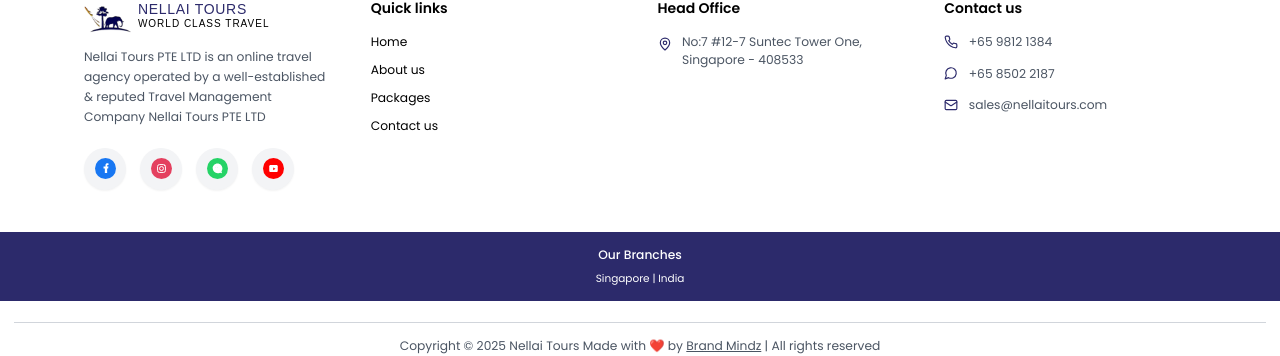
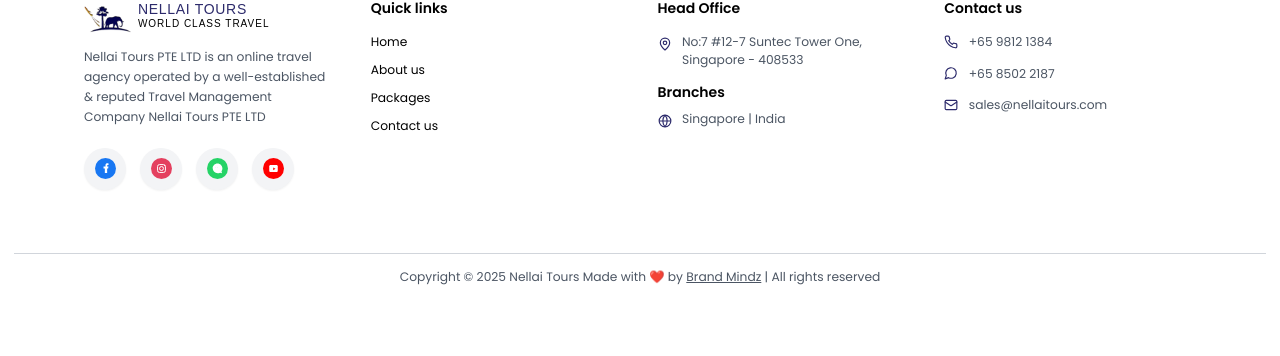
Before and after one commit to Brand-Mindz-Global-Technology-Pvt-Ltd/Nellai-Tourism-Frontend, a React (Vite) app: page / in a window 1280 px wide. Shown: the part 7100-7456 px from the top of the page. After the commit the page ends 7406 px from the top, so only its background shows below. Built offline with nearby package versions, Linux system fonts and the light colour scheme; a web font is replaced by a local one.

Commit message:
update : footer branches section

```diff
--- a/client/components/Footer.tsx
+++ b/client/components/Footer.tsx
@@ -174,25 +174,25 @@
 
           {/* Office Locations */}
           <div>
-            {/* <h4 className="text-black font-semibold mb-4">Corporate Office</h4>
-            <div className="flex items-start gap-3 mb-6 text-sm text-gray-600">
-              <MapPin className="w-4 h-4 text-tourism-primary mt-1" />
-              <p>
-                No: 138 Arcot Road,<br />
-                Kodambakkam, Chennai<br />
-                Tamilnadu, India - 600024
-              </p>
-            </div> */}
-
             <h4 className="text-black font-semibold mb-4">Head Office</h4>
-            <div className="flex items-start gap-3 text-sm text-gray-600">
+            <div className="flex items-start gap-3 text-sm text-gray-600 mb-4">
               <MapPin className="w-4 h-4 text-tourism-primary mt-1" />
               <p>
                 No:7 #12-7 Suntec Tower One,<br />
-
                 Singapore - 408533
               </p>
             </div>
+            <h4 className="text-black font-semibold mb-2">Branches</h4>
+            <div className="flex items-start gap-3 text-sm text-gray-600">
+              <span className="pt-1 text-tourism-primary">
+                {/* Use an appropriate icon different from MapPin for branches; e.g., Globe */}
+                <svg xmlns="http://www.w3.org/2000/svg" className="w-4 h-4" fill="none" viewBox="0 0 24 24" stroke="currentColor"><circle cx="12" cy="12" r="10" strokeWidth="2"/><path strokeWidth="2" d="M2 12h20M12 2a15.3 15.3 0 0 1 0 20M12 2a15.3 15.3 0 0 0 0 20" /></svg>
+              </span>
+              <p>
+                Singapore | India
+              </p>
+            </div>
+
           </div>
 
           {/* Contact Info */}
@@ -217,14 +217,14 @@
       </div>
 
       {/* === Branches Section === */}
-      <div className="bg-tourism-primary py-4 px-4">
+      {/* <div className="bg-tourism-primary py-4 px-4">
         <div className="max-w-[1440px] mx-auto text-center">
           <h3 className="text-white font-medium text-sm mb-2">Our Branches</h3>
           <p className="text-white text-xs leading-relaxed">
              Singapore | India
           </p>
         </div>
-      </div>
+      </div> */}
 
       {/* === Bottom Bar === */}
       <div className="py-6">
```
